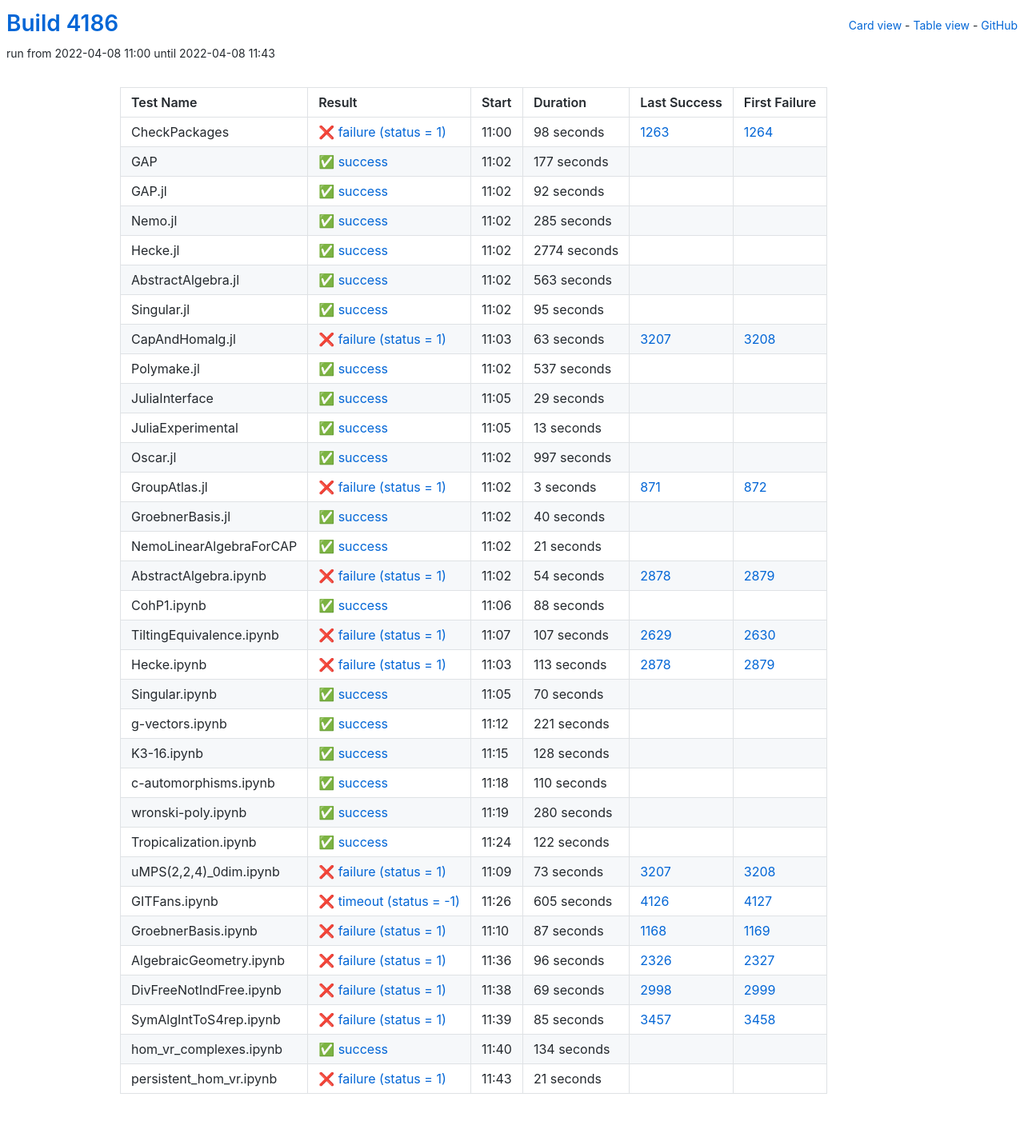
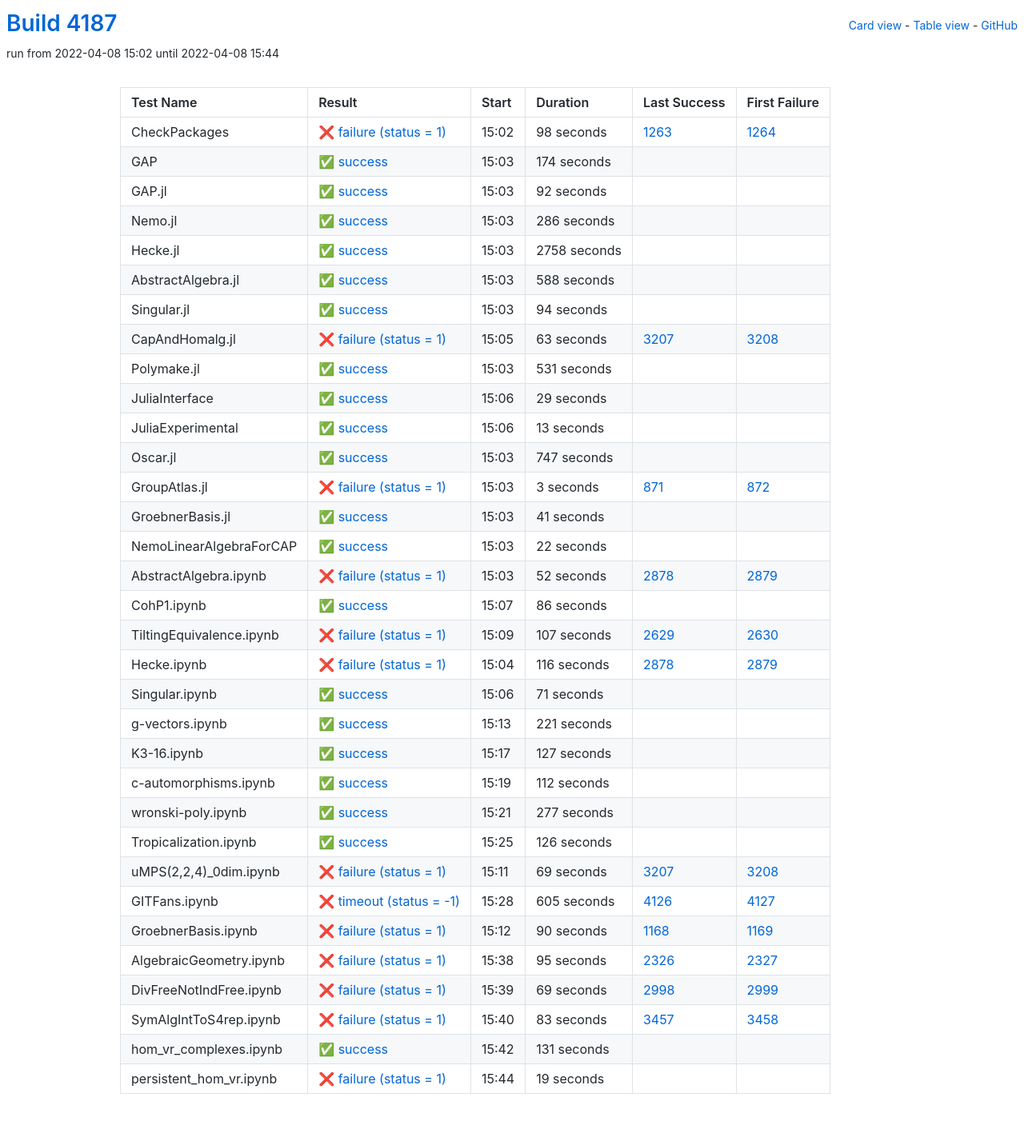
Before and after one commit to oscar-system/oscar-ci-status-stable, a Jekyll site: the page built from table.html, in a window 1280 px wide. Shown: the whole page at 80% size. Built offline with Jekyll 4.4.1, drawn with Linux system fonts in a browser that asks for light colours.

Commit message:
Build #4187

```diff
--- a/_data/ci.yml
+++ b/_data/ci.yml
@@ -1,6 +1,6 @@
 ---
-build: 4186
-build_url: https://oscarci.mathematik.uni-kl.de/job/oscar-stable/4186/
+build: 4187
+build_url: https://oscarci.mathematik.uni-kl.de/job/oscar-stable/4187/
 job: oscar-stable
 organization: oscar-system
 repo: oscar-ci-status-stable
@@ -8,8 +8,8 @@ repourl: https://github.com/oscar-system/oscar-ci-status-stable
 tests:
 - name: CheckPackages
   id: checkpackages
-  log: https://oscarci.mathematik.uni-kl.de/job/oscar-stable/4186/artifact/logs/build-4186/CheckPackages.log
-  start: 2022-04-08 11:00
+  log: https://oscarci.mathematik.uni-kl.de/job/oscar-stable/4187/artifact/logs/build-4187/CheckPackages.log
+  start: 2022-04-08 15:02
   success: false
   exitcode: 1
   status: failure
@@ -20,20 +20,20 @@ tests:
   first_failure_url: https://oscarci.mathematik.uni-kl.de/job/oscar-stable/1264/
 - name: GAP
   id: gap
-  log: https://oscarci.mathematik.uni-kl.de/job/oscar-stable/4186/artifact/logs/build-4186/GAP.log
-  start: 2022-04-08 11:02
+  log: https://oscarci.mathematik.uni-kl.de/job/oscar-stable/4187/artifact/logs/build-4187/GAP.log
+  start: 2022-04-08 15:03
   success: true
   exitcode: 0
   status: success
-  duration: 177
+  duration: 174
   last_success: false
   last_success_url:
   first_failure: false
   first_failure_url:
 - name: GAP.jl
   id: gap-jl
-  log: https://oscarci.mathematik.uni-kl.de/job/oscar-stable/4186/artifact/logs/build-4186/GAP.jl.log
-  start: 2022-04-08 11:02
+  log: https://oscarci.mathematik.uni-kl.de/job/oscar-stable/4187/artifact/logs/build-4187/GAP.jl.log
+  start: 2022-04-08 15:03
   success: true
   exitcode: 0
   status: success
@@ -44,56 +44,56 @@ tests:
   first_failure_url:
 - name: Nemo.jl
   id: nemo-jl
-  log: https://oscarci.mathematik.uni-kl.de/job/oscar-stable/4186/artifact/logs/build-4186/Nemo.jl.log
-  start: 2022-04-08 11:02
+  log: https://oscarci.mathematik.uni-kl.de/job/oscar-stable/4187/artifact/logs/build-4187/Nemo.jl.log
+  start: 2022-04-08 15:03
   success: true
   exitcode: 0
   status: success
-  duration: 285
+  duration: 286
   last_success: false
   last_success_url:
   first_failure: false
   first_failure_url:
 - name: Hecke.jl
   id: hecke-jl
-  log: https://oscarci.mathematik.uni-kl.de/job/oscar-stable/4186/artifact/logs/build-4186/Hecke.jl.log
-  start: 2022-04-08 11:02
+  log: https://oscarci.mathematik.uni-kl.de/job/oscar-stable/4187/artifact/logs/build-4187/Hecke.jl.log
+  start: 2022-04-08 15:03
   success: true
   exitcode: 0
   status: success
-  duration: 2774
+  duration: 2758
   last_success: false
   last_success_url:
   first_failure: false
   first_failure_url:
 - name: AbstractAlgebra.jl
   id: abstractalgebra-jl
-  log: https://oscarci.mathematik.uni-kl.de/job/oscar-stable/4186/artifact/logs/build-4186/AbstractAlgebra.jl.log
-  start: 2022-04-08 11:02
+  log: https://oscarci.mathematik.uni-kl.de/job/oscar-stable/4187/artifact/logs/build-4187/AbstractAlgebra.jl.log
+  start: 2022-04-08 15:03
   success: true
   exitcode: 0
   status: success
-  duration: 563
+  duration: 588
   last_success: false
   last_success_url:
   first_failure: false
   first_failure_url:
 - name: Singular.jl
   id: singular-jl
-  log: https://oscarci.mathematik.uni-kl.de/job/oscar-stable/4186/artifact/logs/build-4186/Singular.jl.log
-  start: 2022-04-08 11:02
+  log: https://oscarci.mathematik.uni-kl.de/job/oscar-stable/4187/artifact/logs/build-4187/Singular.jl.log
+  start: 2022-04-08 15:03
   success: true
   exitcode: 0
   status: success
-  duration: 95
+  duration: 94
   last_success: false
   last_success_url:
   first_failure: false
   first_failure_url:
 - name: CapAndHomalg.jl
   id: capandhomalg-jl
-  log: https://oscarci.mathematik.uni-kl.de/job/oscar-stable/4186/artifact/logs/build-4186/CapAndHomalg.jl.log
-  start: 2022-04-08 11:03
+  log: https://oscarci.mathematik.uni-kl.de/job/oscar-stable/4187/artifact/logs/build-4187/CapAndHomalg.jl.log
+  start: 2022-04-08 15:05
   success: false
   exitcode: 1
   status: failure
@@ -104,20 +104,20 @@ tests:
   first_failure_url: https://oscarci.mathematik.uni-kl.de/job/oscar-stable/3208/
 - name: Polymake.jl
   id: polymake-jl
-  log: https://oscarci.mathematik.uni-kl.de/job/oscar-stable/4186/artifact/logs/build-4186/Polymake.jl.log
-  start: 2022-04-08 11:02
+  log: https://oscarci.mathematik.uni-kl.de/job/oscar-stable/4187/artifact/logs/build-4187/Polymake.jl.log
+  start: 2022-04-08 15:03
   success: true
   exitcode: 0
   status: success
-  duration: 537
+  duration: 531
   last_success: false
   last_success_url:
   first_failure: false
   first_failure_url:
 - name: JuliaInterface
   id: juliainterface
-  log: https://oscarci.mathematik.uni-kl.de/job/oscar-stable/4186/artifact/logs/build-4186/JuliaInterface.log
-  start: 2022-04-08 11:05
+  log: https://oscarci.mathematik.uni-kl.de/job/oscar-stable/4187/artifact/logs/build-4187/JuliaInterface.log
+  start: 2022-04-08 15:06
   success: true
   exitcode: 0
   status: success
@@ -128,8 +128,8 @@ tests:
   first_failure_url:
 - name: JuliaExperimental
   id: juliaexperimental
-  log: https://oscarci.mathematik.uni-kl.de/job/oscar-stable/4186/artifact/logs/build-4186/JuliaExperimental.log
-  start: 2022-04-08 11:05
+  log: https://oscarci.mathematik.uni-kl.de/job/oscar-stable/4187/artifact/logs/build-4187/JuliaExperimental.log
+  start: 2022-04-08 15:06
   success: true
   exitcode: 0
   status: success
@@ -140,20 +140,20 @@ tests:
   first_failure_url:
 - name: Oscar.jl
   id: oscar-jl
-  log: https://oscarci.mathematik.uni-kl.de/job/oscar-stable/4186/artifact/logs/build-4186/Oscar.jl.log
-  start: 2022-04-08 11:02
+  log: https://oscarci.mathematik.uni-kl.de/job/oscar-stable/4187/artifact/logs/build-4187/Oscar.jl.log
+  start: 2022-04-08 15:03
   success: true
   exitcode: 0
   status: success
-  duration: 997
+  duration: 747
   last_success: false
   last_success_url:
   first_failure: false
   first_failure_url:
 - name: GroupAtlas.jl
   id: groupatlas-jl
-  log: https://oscarci.mathematik.uni-kl.de/job/oscar-stable/4186/artifact/logs/build-4186/GroupAtlas.jl.log
-  start: 2022-04-08 11:02
+  log: https://oscarci.mathematik.uni-kl.de/job/oscar-stable/4187/artifact/logs/build-4187/GroupAtlas.jl.log
+  start: 2022-04-08 15:03
   success: false
   exitcode: 1
   status: failure
@@ -164,56 +164,56 @@ tests:
   first_failure_url: https://oscarci.mathematik.uni-kl.de/job/oscar-stable/872/
 - name: GroebnerBasis.jl
   id: groebnerbasis-jl
-  log: https://oscarci.mathematik.uni-kl.de/job/oscar-stable/4186/artifact/logs/build-4186/GroebnerBasis.jl.log
-  start: 2022-04-08 11:02
+  log: https://oscarci.mathematik.uni-kl.de/job/oscar-stable/4187/artifact/logs/build-4187/GroebnerBasis.jl.log
+  start: 2022-04-08 15:03
   success: true
   exitcode: 0
   status: success
-  duration: 40
+  duration: 41
   last_success: false
   last_success_url:
   first_failure: false
   first_failure_url:
 - name: NemoLinearAlgebraForCAP
   id: nemolinearalgebraforcap
-  log: https://oscarci.mathematik.uni-kl.de/job/oscar-stable/4186/artifact/logs/build-4186/NemoLinearAlgebraForCAP.log
-  start: 2022-04-08 11:02
+  log: https://oscarci.mathematik.uni-kl.de/job/oscar-stable/4187/artifact/logs/build-4187/NemoLinearAlgebraForCAP.log
+  start: 2022-04-08 15:03
   success: true
   exitcode: 0
   status: success
-  duration: 21
+  duration: 22
   last_success: false
   last_success_url:
   first_failure: false
   first_failure_url:
 - name: AbstractAlgebra.ipynb
   id: abstractalgebra-ipynb
-  log: https://oscarci.mathematik.uni-kl.de/job/oscar-stable/4186/artifact/logs/build-4186/AbstractAlgebra.ipynb.log
-  start: 2022-04-08 11:02
+  log: https://oscarci.mathematik.uni-kl.de/job/oscar-stable/4187/artifact/logs/build-4187/AbstractAlgebra.ipynb.log
+  start: 2022-04-08 15:03
   success: false
   exitcode: 1
   status: failure
-  duration: 54
+  duration: 52
   last_success: 2878
   last_success_url: https://oscarci.mathematik.uni-kl.de/job/oscar-stable/2878/
   first_failure: 2879
   first_failure_url: https://oscarci.mathematik.uni-kl.de/job/oscar-stable/2879/
 - name: CohP1.ipynb
   id: cohp1-ipynb
-  log: https://oscarci.mathematik.uni-kl.de/job/oscar-stable/4186/artifact/logs/build-4186/CohP1.ipynb.log
-  start: 2022-04-08 11:06
+  log: https://oscarci.mathematik.uni-kl.de/job/oscar-stable/4187/artifact/logs/build-4187/CohP1.ipynb.log
+  start: 2022-04-08 15:07
   success: true
   exitcode: 0
   status: success
-  duration: 88
+  duration: 86
   last_success: false
   last_success_url:
   first_failure: false
   first_failure_url:
 - name: TiltingEquivalence.ipynb
   id: tiltingequivalence-ipynb
-  log: https://oscarci.mathematik.uni-kl.de/job/oscar-stable/4186/artifact/logs/build-4186/TiltingEquivalence.ipynb.log
-  start: 2022-04-08 11:07
+  log: https://oscarci.mathematik.uni-kl.de/job/oscar-stable/4187/artifact/logs/build-4187/TiltingEquivalence.ipynb.log
+  start: 2022-04-08 15:09
   success: false
   exitcode: 1
   status: failure
@@ -224,32 +224,32 @@ tests:
   first_failure_url: https://oscarci.mathematik.uni-kl.de/job/oscar-stable/2630/
 - name: Hecke.ipynb
   id: hecke-ipynb
-  log: https://oscarci.mathematik.uni-kl.de/job/oscar-stable/4186/artifact/logs/build-4186/Hecke.ipynb.log
-  start: 2022-04-08 11:03
+  log: https://oscarci.mathematik.uni-kl.de/job/oscar-stable/4187/artifact/logs/build-4187/Hecke.ipynb.log
+  start: 2022-04-08 15:04
   success: false
   exitcode: 1
   status: failure
-  duration: 113
+  duration: 116
   last_success: 2878
   last_success_url: https://oscarci.mathematik.uni-kl.de/job/oscar-stable/2878/
   first_failure: 2879
   first_failure_url: https://oscarci.mathematik.uni-kl.de/job/oscar-stable/2879/
 - name: Singular.ipynb
   id: singular-ipynb
-  log: https://oscarci.mathematik.uni-kl.de/job/oscar-stable/4186/artifact/logs/build-4186/Singular.ipynb.log
-  start: 2022-04-08 11:05
+  log: https://oscarci.mathematik.uni-kl.de/job/oscar-stable/4187/artifact/logs/build-4187/Singular.ipynb.log
+  start: 2022-04-08 15:06
   success: true
   exitcode: 0
   status: success
-  duration: 70
+  duration: 71
   last_success: false
   last_success_url:
   first_failure: false
   first_failure_url:
 - name: g-vectors.ipynb
   id: g-vectors-ipynb
-  log: https://oscarci.mathematik.uni-kl.de/job/oscar-stable/4186/artifact/logs/build-4186/g-vectors.ipynb.log
-  start: 2022-04-08 11:12
+  log: https://oscarci.mathematik.uni-kl.de/job/oscar-stable/4187/artifact/logs/build-4187/g-vectors.ipynb.log
+  start: 2022-04-08 15:13
   success: true
   exitcode: 0
   status: success
@@ -260,68 +260,68 @@ tests:
   first_failure_url:
 - name: K3-16.ipynb
   id: k3-16-ipynb
-  log: https://oscarci.mathematik.uni-kl.de/job/oscar-stable/4186/artifact/logs/build-4186/K3-16.ipynb.log
-  start: 2022-04-08 11:15
+  log: https://oscarci.mathematik.uni-kl.de/job/oscar-stable/4187/artifact/logs/build-4187/K3-16.ipynb.log
+  start: 2022-04-08 15:17
   success: true
   exitcode: 0
   status: success
-  duration: 128
+  duration: 127
   last_success: false
   last_success_url:
   first_failure: false
   first_failure_url:
 - name: c-automorphisms.ipynb
   id: c-automorphisms-ipynb
-  log: https://oscarci.mathematik.uni-kl.de/job/oscar-stable/4186/artifact/logs/build-4186/c-automorphisms.ipynb.log
-  start: 2022-04-08 11:18
+  log: https://oscarci.mathematik.uni-kl.de/job/oscar-stable/4187/artifact/logs/build-4187/c-automorphisms.ipynb.log
+  start: 2022-04-08 15:19
   success: true
   exitcode: 0
   status: success
-  duration: 110
+  duration: 112
   last_success: false
   last_success_url:
   first_failure: false
   first_failure_url:
 - name: wronski-poly.ipynb
   id: wronski-poly-ipynb
-  log: https://oscarci.mathematik.uni-kl.de/job/oscar-stable/4186/artifact/logs/build-4186/wronski-poly.ipynb.log
-  start: 2022-04-08 11:19
+  log: https://oscarci.mathematik.uni-kl.de/job/oscar-stable/4187/artifact/logs/build-4187/wronski-poly.ipynb.log
+  start: 2022-04-08 15:21
   success: true
   exitcode: 0
   status: success
-  duration: 280
+  duration: 277
   last_success: false
   last_success_url:
   first_failure: false
   first_failure_url:
 - name: Tropicalization.ipynb
   id: tropicalization-ipynb
-  log: https://oscarci.mathematik.uni-kl.de/job/oscar-stable/4186/artifact/logs/build-4186/Tropicalization.ipynb.log
-  start: 2022-04-08 11:24
+  log: https://oscarci.mathematik.uni-kl.de/job/oscar-stable/4187/artifact/logs/build-4187/Tropicalization.ipynb.log
+  start: 2022-04-08 15:25
   success: true
   exitcode: 0
   status: success
-  duration: 122
+  duration: 126
   last_success: false
   last_success_url:
   first_failure: false
   first_failure_url:
 - name: uMPS(2,2,4)_0dim.ipynb
   id: umps-2-2-4-0dim-ipynb
-  log: https://oscarci.mathematik.uni-kl.de/job/oscar-stable/4186/artifact/logs/build-4186/uMPS-2-2-4-_0dim.ipynb.log
-  start: 2022-04-08 11:09
+  log: https://oscarci.mathematik.uni-kl.de/job/oscar-stable/4187/artifact/logs/build-4187/uMPS-2-2-4-_0dim.ipynb.log
+  start: 2022-04-08 15:11
   success: false
   exitcode: 1
   status: failure
-  duration: 73
+  duration: 69
   last_success: 3207
   last_success_url: https://oscarci.mathematik.uni-kl.de/job/oscar-stable/3207/
   first_failure: 3208
   first_failure_url: https://oscarci.mathematik.uni-kl.de/job/oscar-stable/3208/
 - name: GITFans.ipynb
   id: gitfans-ipynb
-  log: https://oscarci.mathematik.uni-kl.de/job/oscar-stable/4186/artifact/logs/build-4186/GITFans.ipynb.log
-  start: 2022-04-08 11:26
+  log: https://oscarci.mathematik.uni-kl.de/job/oscar-stable/4187/artifact/logs/build-4187/GITFans.ipynb.log
+  start: 2022-04-08 15:28
   success: false
   exitcode: -1
   status: timeout
@@ -332,32 +332,32 @@ tests:
   first_failure_url: https://oscarci.mathematik.uni-kl.de/job/oscar-stable/4127/
 - name: GroebnerBasis.ipynb
   id: groebnerbasis-ipynb
-  log: https://oscarci.mathematik.uni-kl.de/job/oscar-stable/4186/artifact/logs/build-4186/GroebnerBasis.ipynb.log
-  start: 2022-04-08 11:10
+  log: https://oscarci.mathematik.uni-kl.de/job/oscar-stable/4187/artifact/logs/build-4187/GroebnerBasis.ipynb.log
+  start: 2022-04-08 15:12
   success: false
   exitcode: 1
   status: failure
-  duration: 87
+  duration: 90
   last_success: 1168
   last_success_url: https://oscarci.mathematik.uni-kl.de/job/oscar-stable/1168/
   first_failure: 1169
   first_failure_url: https://oscarci.mathematik.uni-kl.de/job/oscar-stable/1169/
 - name: AlgebraicGeometry.ipynb
   id: algebraicgeometry-ipynb
-  log: https://oscarci.mathematik.uni-kl.de/job/oscar-stable/4186/artifact/logs/build-4186/AlgebraicGeometry.ipynb.log
-  start: 2022-04-08 11:36
+  log: https://oscarci.mathematik.uni-kl.de/job/oscar-stable/4187/artifact/logs/build-4187/AlgebraicGeometry.ipynb.log
+  start: 2022-04-08 15:38
   success: false
   exitcode: 1
   status: failure
-  duration: 96
+  duration: 95
   last_success: 2326
   last_success_url: https://oscarci.mathematik.uni-kl.de/job/oscar-stable/2326/
   first_failure: 2327
   first_failure_url: https://oscarci.mathematik.uni-kl.de/job/oscar-stable/2327/
 - name: DivFreeNotIndFree.ipynb
   id: divfreenotindfree-ipynb
-  log: https://oscarci.mathematik.uni-kl.de/job/oscar-stable/4186/artifact/logs/build-4186/DivFreeNotIndFree.ipynb.log
-  start: 2022-04-08 11:38
+  log: https://oscarci.mathematik.uni-kl.de/job/oscar-stable/4187/artifact/logs/build-4187/DivFreeNotIndFree.ipynb.log
+  start: 2022-04-08 15:39
   success: false
   exitcode: 1
   status: failure
@@ -368,36 +368,36 @@ tests:
   first_failure_url: https://oscarci.mathematik.uni-kl.de/job/oscar-stable/2999/
 - name: SymAlgIntToS4rep.ipynb
   id: symalginttos4rep-ipynb
-  log: https://oscarci.mathematik.uni-kl.de/job/oscar-stable/4186/artifact/logs/build-4186/SymAlgIntToS4rep.ipynb.log
-  start: 2022-04-08 11:39
+  log: https://oscarci.mathematik.uni-kl.de/job/oscar-stable/4187/artifact/logs/build-4187/SymAlgIntToS4rep.ipynb.log
+  start: 2022-04-08 15:40
   success: false
   exitcode: 1
   status: failure
-  duration: 85
+  duration: 83
   last_success: 3457
   last_success_url: https://oscarci.mathematik.uni-kl.de/job/oscar-stable/3457/
   first_failure: 3458
   first_failure_url: https://oscarci.mathematik.uni-kl.de/job/oscar-stable/3458/
 - name: hom_vr_complexes.ipynb
   id: hom-vr-complexes-ipynb
-  log: https://oscarci.mathematik.uni-kl.de/job/oscar-stable/4186/artifact/logs/build-4186/hom_vr_complexes.ipynb.log
-  start: 2022-04-08 11:40
+  log: https://oscarci.mathematik.uni-kl.de/job/oscar-stable/4187/artifact/logs/build-4187/hom_vr_complexes.ipynb.log
+  start: 2022-04-08 15:42
   success: true
   exitcode: 0
   status: success
-  duration: 134
+  duration: 131
   last_success: false
   last_success_url:
   first_failure: false
   first_failure_url:
 - name: persistent_hom_vr.ipynb
   id: persistent-hom-vr-ipynb
-  log: https://oscarci.mathematik.uni-kl.de/job/oscar-stable/4186/artifact/logs/build-4186/persistent_hom_vr.ipynb.log
-  start: 2022-04-08 11:43
+  log: https://oscarci.mathematik.uni-kl.de/job/oscar-stable/4187/artifact/logs/build-4187/persistent_hom_vr.ipynb.log
+  start: 2022-04-08 15:44
   success: false
   exitcode: 1
   status: failure
-  duration: 21
+  duration: 19
   last_success: false
   last_success_url:
   first_failure: false
```
Also changed, not shown: README.md.
